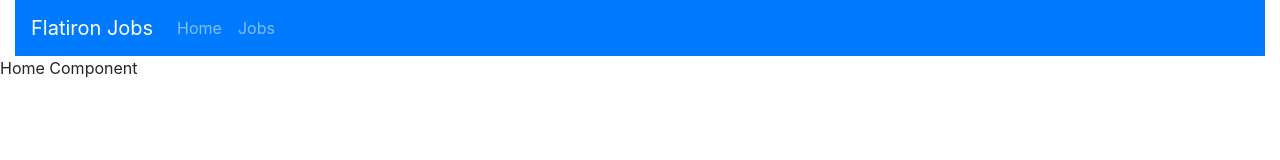
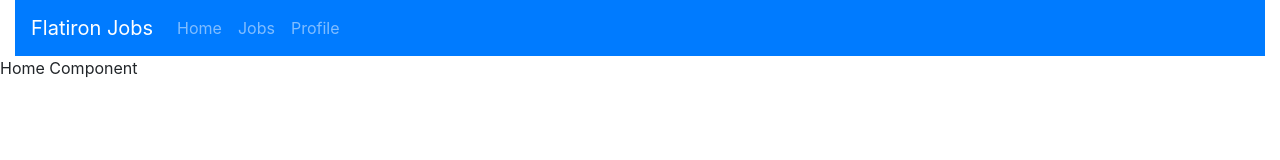
Before and after one commit to DrewDalmedo/flatiron-jobs-v2, a React (Create React App) app in the folder client/: page / in a window 1280 px wide. Shown: the top 160 px of the page. Built offline with nearby package versions, Linux system fonts and the light colour scheme.

Commit message:
Add profile navlink

```diff
--- a/client/src/components/Navbar/Navbar.js
+++ b/client/src/components/Navbar/Navbar.js
@@ -13,6 +13,7 @@ const Navigation = () => {
         <Nav className="mr-auto">
           <Nav.Link href="/">Home</Nav.Link>
           <Nav.Link href="/jobs">Jobs</Nav.Link>
+          <Nav.Link href="/profile">Profile</Nav.Link>
         </Nav>
       </Navbar>
     </div>
```
